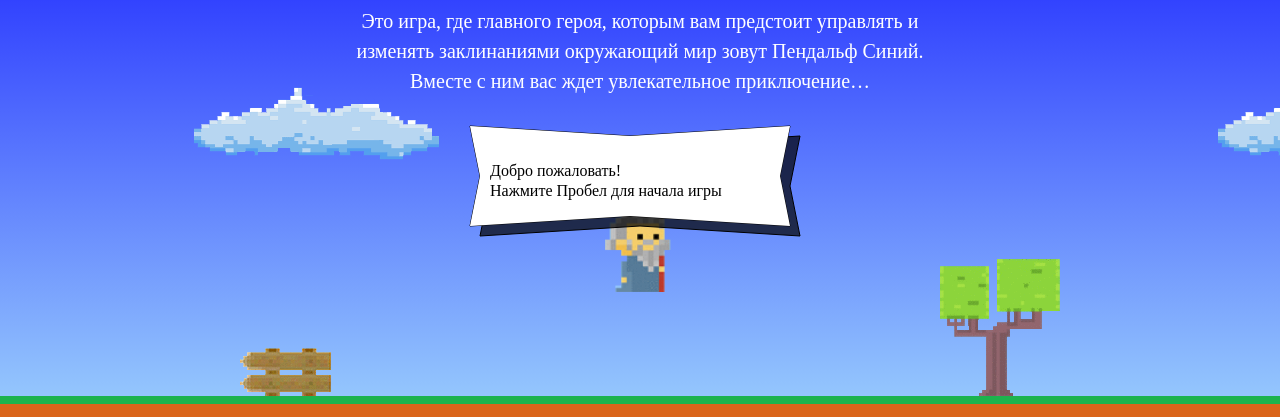
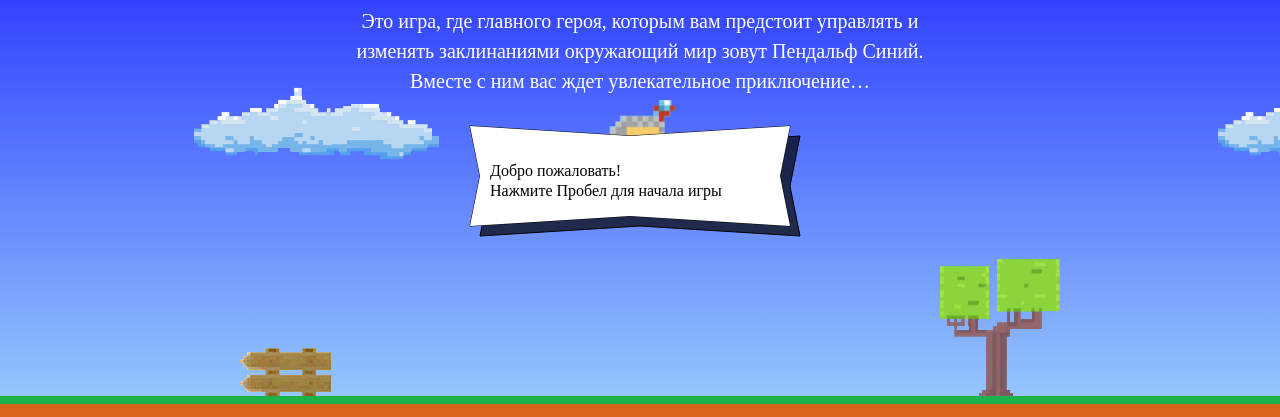
Before and after one commit to SamPerTV/156314-code-and-magick-18, a website: page index.html in a window 1280 px wide. Shown: the part 203-620 px from the top of the page. Drawn offline with Linux system fonts and the light colour scheme; a web font is replaced by a local one.

Commit message:
Вносит правки в index.html - добавляет отсутпы,улучшает функцию getWizardY

```diff
--- a/index.html
+++ b/index.html
@@ -180,7 +180,7 @@
     <p class="setup-similar-label">Петр Петров</p>
   </div>
 </template>
-<script>
+<script >
 var fireballSize = 22;
 var getFireballSpeed = function(left) {
     return left ? 5 : 2;
@@ -195,7 +195,7 @@ function getWizardX(width) {
     return width / 2 - wizardWidth / 2;
 }
 function getWizardY(height) {
-     return height / 3;
+     return height / 3 - getWizardHeight(wizardWidth);
 }
 </script>
 <script src="js/game.js"></script>
```
